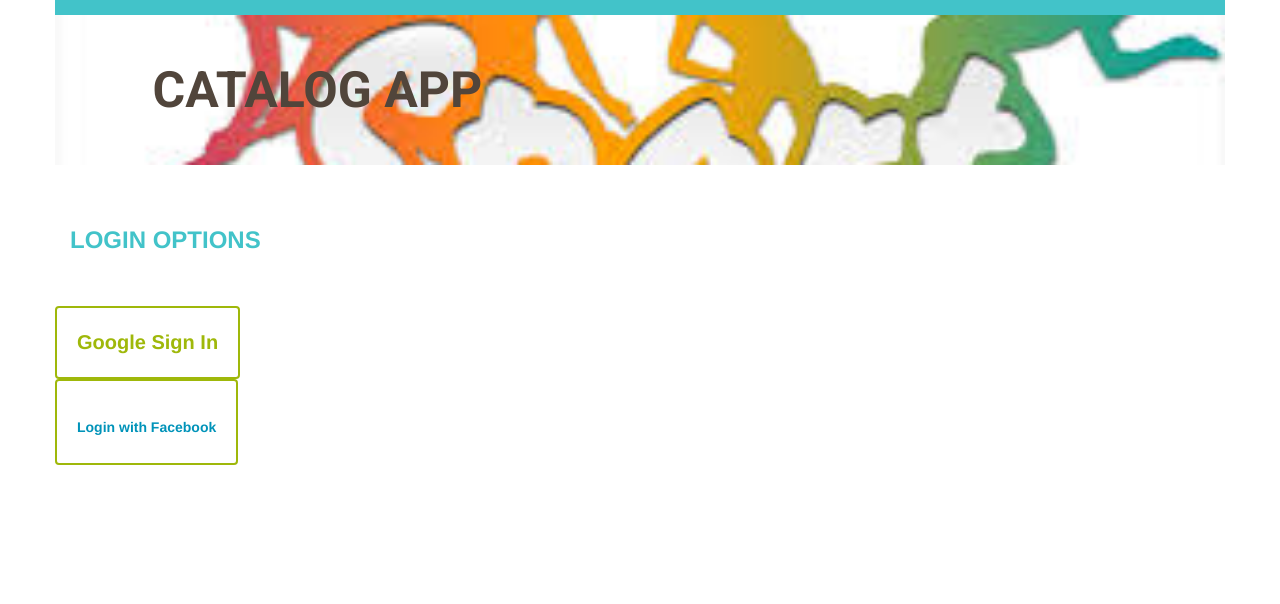
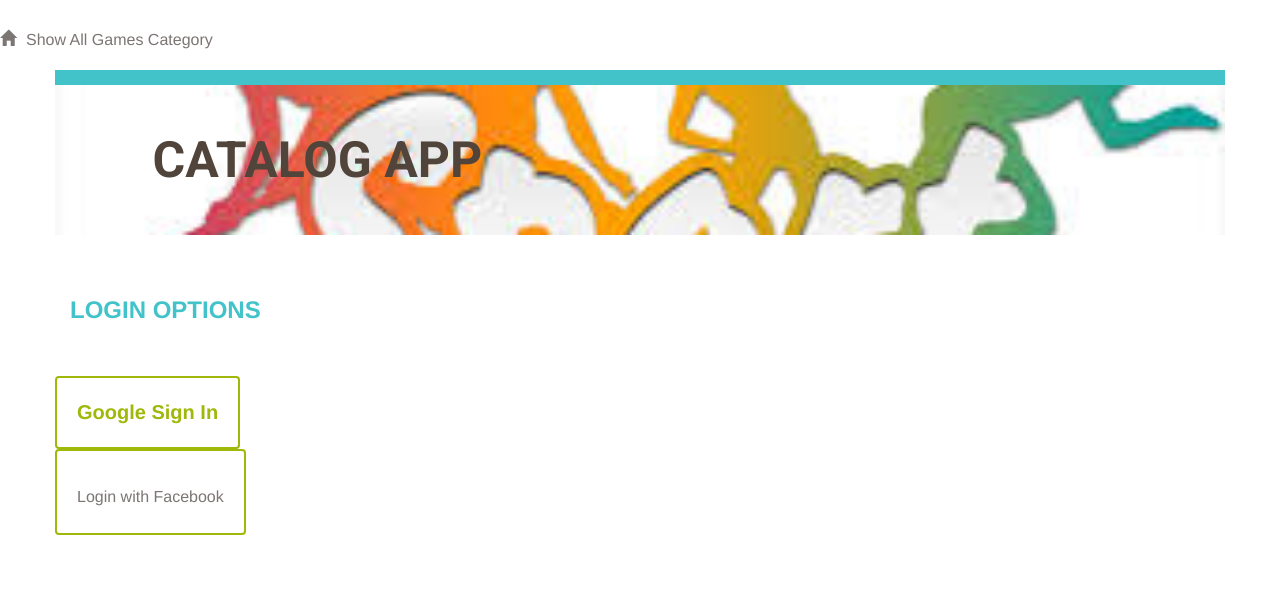
Before and after one commit to shikhakhanna19/Product-Catalog, a Flask app: page /login/ in a window 1280 px wide. Shown: the top 604 px of the page. Run offline with Flask 2, Linux system fonts and the light colour scheme; some libraries are stand-ins or nearby versions.

Commit message:
Adding Home option in login page

```diff
--- a/templates/categories.html
+++ b/templates/categories.html
@@ -12,7 +12,7 @@
 	<div class="row banner main">
 		<div class="col-md-1"></div>
 		<div class="col-md-11 padding-none">
-			<h1>Catalog</h1>
+			<h1 style="font-color: blue;font-weight: bolder;" >CATALOG APP</h1>
 		</div>
 	</div>
 
--- a/templates/login.html
+++ b/templates/login.html
@@ -19,6 +19,13 @@
 </head>
 
 <body>
+  <div class="row top-menu">
+  <div class="col-md-6">
+    <a href="{{url_for('showCatalog')}}">
+      <span class="glyphicon glyphicon-home" aria-hidden="true"></span>Show All Games Category
+    </a>
+  </div>
+  <br><br>
     <div class="container">
 
     <div class="row divider blue">
```
Also changed, not shown: requirements.txt (deleted, +0 -7 lines).
